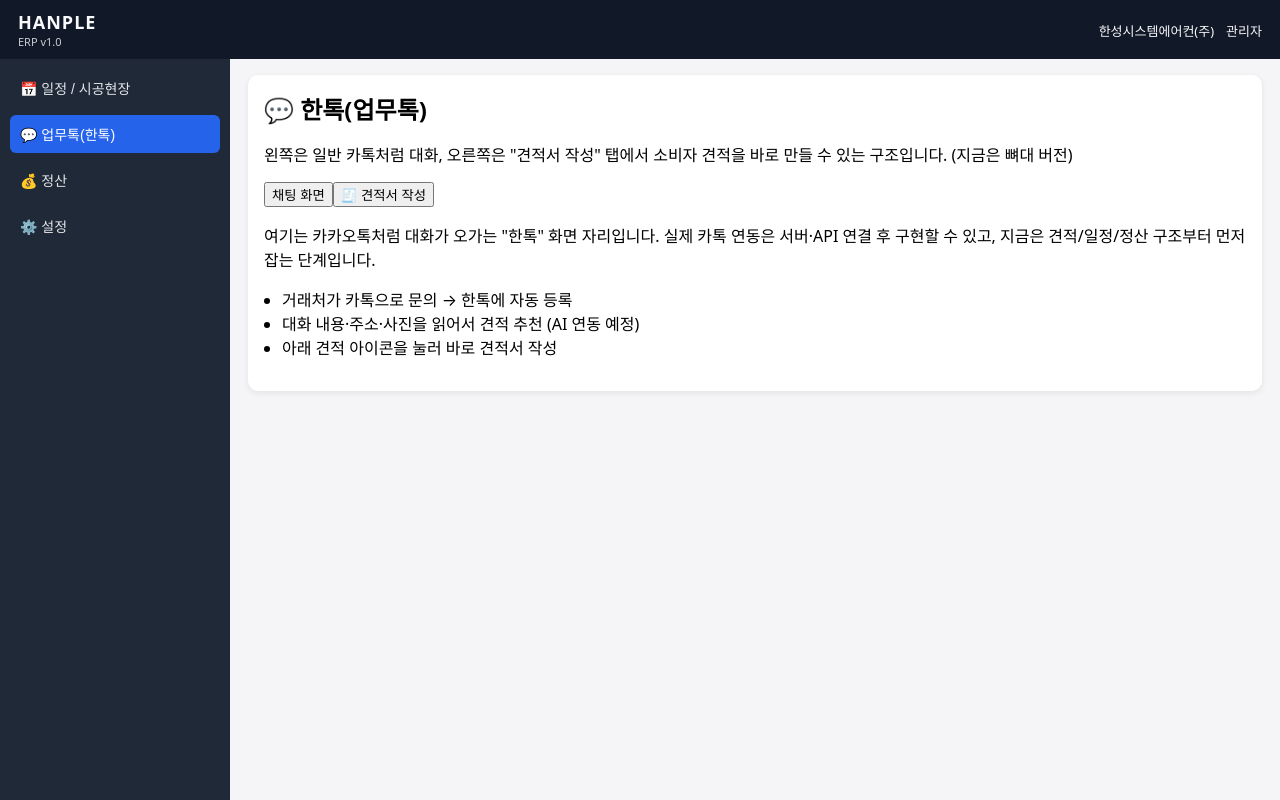
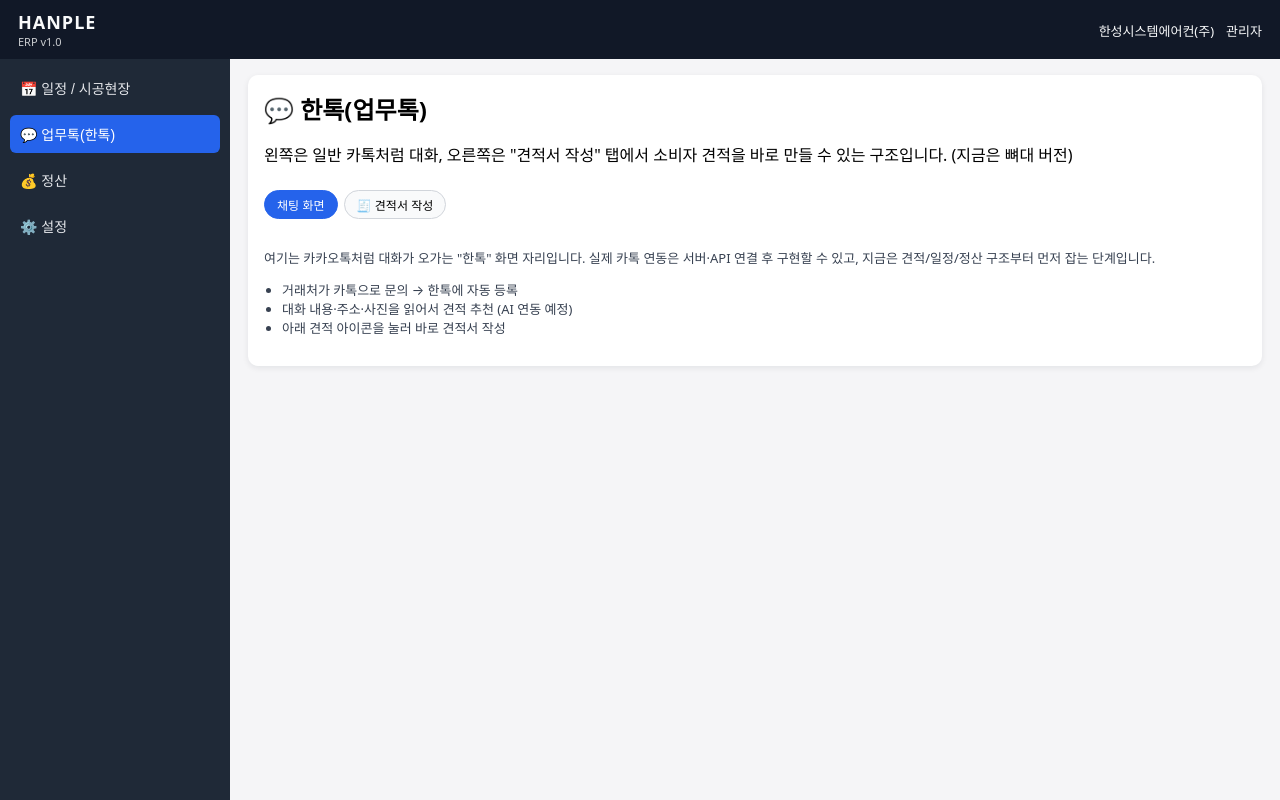
Before and after one commit to hit308277-cloud/hanple-v1, a React (Vite) app: page / in a window 1280 px wide. Both pictures are taken after a click on the button "💬 업무톡(한톡)". Built offline with nearby package versions, Linux system fonts and the light colour scheme.

Commit message:
Add styles for task panel and estimate layout
Added styles for task panel and estimate layout.

```diff
--- a/src/styles.css
+++ b/src/styles.css
@@ -430,3 +430,73 @@ body, html {
 .settle-field { ... }
 .settle-footer { ... }
 .settle-done-badge { ... }
+/* 업무톡 / 견적 탭 */
+.task-panel {
+  display: flex;
+  flex-direction: column;
+  gap: 8px;
+}
+
+.task-header h2 {
+  margin-bottom: 4px;
+}
+
+.task-tabs {
+  display: flex;
+  gap: 6px;
+  margin-bottom: 8px;
+}
+
+.tab-btn {
+  border-radius: 999px;
+  border: 1px solid #d1d5db;
+  padding: 5px 12px;
+  font-size: 12px;
+  background: #f9fafb;
+  cursor: pointer;
+}
+
+.tab-btn.active {
+  background: #2563eb;
+  border-color: #2563eb;
+  color: white;
+}
+
+.chat-placeholder {
+  font-size: 13px;
+  color: #374151;
+}
+
+/* 견적 레이아웃 */
+.estimate-layout {
+  display: flex;
+  flex-wrap: wrap;
+  gap: 12px;
+}
+
+.estimate-form {
+  flex: 1;
+  min-width: 260px;
+}
+
+.estimate-preview {
+  flex: 1;
+  min-width: 260px;
+}
+
+.estimate-box {
+  border-radius: 8px;
+  border: 1px solid #e5e7eb;
+  padding: 8px 10px;
+  background: #f9fafb;
+  font-size: 12px;
+}
+
+.estimate-list-item {
+  border-radius: 6px;
+  border: 1px solid #e5e7eb;
+  padding: 6px 8px;
+  margin-top: 4px;
+  background: #ffffff;
+  font-size: 12px;
+}
```
